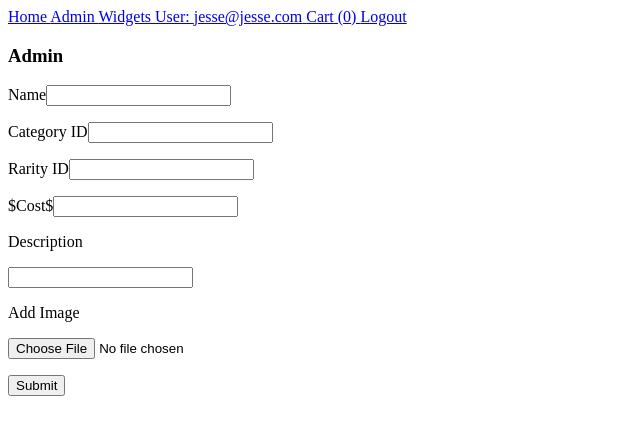
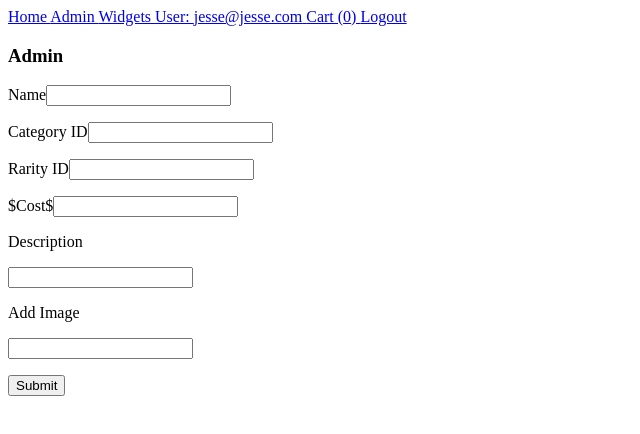
Before and after one commit to gwan93/VarrockGE, a React (Create React App) app: page /admin in a window 1280 px wide. Shown: the top 434 px of the page, without its empty margins (0-640 px from the left). Built offline with nearby package versions, Linux system fonts and the light colour scheme; no server answers.

Commit message:
add image

```diff
--- a/src/screens/admin.jsx
+++ b/src/screens/admin.jsx
@@ -34,12 +34,14 @@ export default function Admin(props) {
   };
 
   const onCreateImage = function (event) {
-    const data = new FormData();
-    data.append("file", event.target.files[0]);
-    console.log("event", event.target.files[0]);
-    console.log("image", image);
-    console.log("data", data)
-  };
+    setImage(event.target.value);
+  }
+  //   const data = new FormData();
+  //   data.append("file", event.target.files[0]);
+  //   console.log("event", event.target.files[0]);
+  //   console.log("image", image);
+  //   console.log("data", data)
+  // };
   // setImage(event.target.files[0]);
   // console.log("image", image);
   // console.log("event", event.target.files[0]);
@@ -134,8 +136,8 @@ export default function Admin(props) {
           <label for="imgFile">Add Image</label>
           <p>
             <input
-              name="myImage"
-              type="file"
+              // name="myImage"
+              type="url"
               class="form-control"
               id="imgFile"
               onChange={onCreateImage}
```
